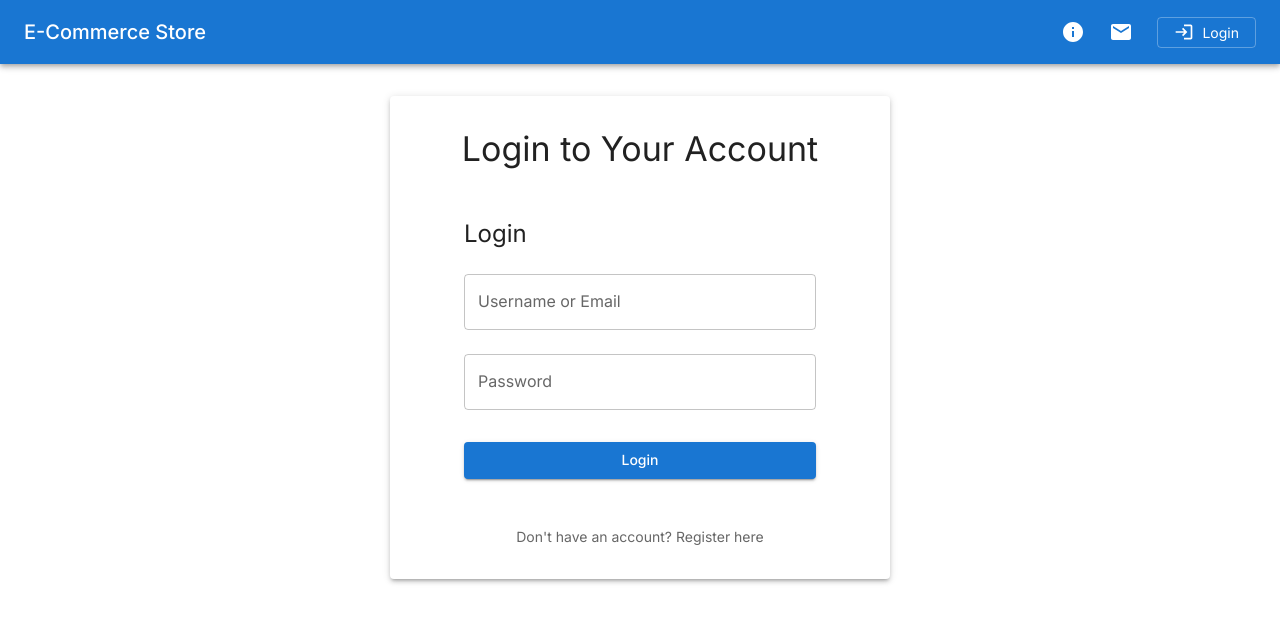
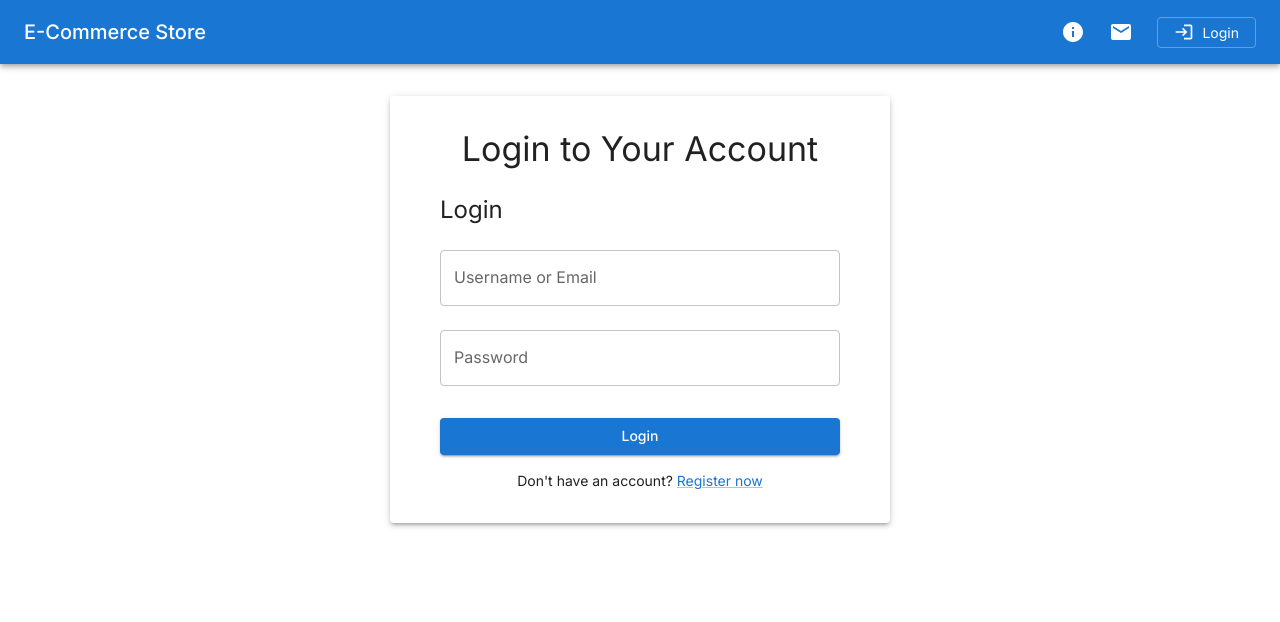
Before and after one commit to mohamedadel1994825/beshara-task, a Next.js app: page /login in a window 1280 px wide. Shown: the top 622 px of the page. Built offline with nearby package versions, Linux system fonts and the light colour scheme; no server answers.

Commit message:
handle register and login api

```diff
--- a/src/app/login/page.tsx
+++ b/src/app/login/page.tsx
@@ -21,14 +21,7 @@ const LoginPage = () => {
 
         <LoginForm onSuccess={handleLoginSuccess} />
 
-        <Box sx={{ mt: 3, textAlign: "center" }}>
-          <Typography variant="body2" color="text.secondary">
-            Don't have an account?{" "}
-            <Link href="/register" style={{ color: "primary.main" }}>
-              Register here
-            </Link>
-          </Typography>
-        </Box>
+
       </Paper>
     </Box>
   );
--- a/src/components/auth/LoginForm.tsx
+++ b/src/components/auth/LoginForm.tsx
@@ -1,17 +1,26 @@
-import { login, useLoginMutation } from "@/features/auth/authSlice";
+import { login } from "@/features/auth/authSlice";
 import { yupResolver } from "@hookform/resolvers/yup";
 import {
   Alert,
   Box,
   Button,
   CircularProgress,
+  Link as MuiLink,
   TextField,
   Typography,
 } from "@mui/material";
+import Link from "next/link";
 import { useState } from "react";
 import { useForm } from "react-hook-form";
 import { useDispatch } from "react-redux";
 import * as yup from "yup";
+import { User } from "../auth/RegistrationForm";
+
+// Define login form data type
+interface LoginFormData {
+  username: string;
+  password: string;
+}
 
 const schema = yup.object().shape({
   username: yup.string().required("Username or email is required"),
@@ -25,37 +34,78 @@ interface LoginFormProps {
 const LoginForm = ({ onSuccess }: LoginFormProps) => {
   const dispatch = useDispatch();
   const [loginError, setLoginError] = useState<string | null>(null);
-  const [loginUser, { isLoading }] = useLoginMutation();
+  const [isUserNotRegistered, setIsUserNotRegistered] = useState(false);
+  const [isLoading, setIsLoading] = useState(false);
 
   const {
     register,
     handleSubmit,
     formState: { errors },
-  } = useForm({
+  } = useForm<LoginFormData>({
     resolver: yupResolver(schema),
   });
 
-  const onSubmit = async (data: any) => {
+  const onSubmit = async (data: LoginFormData) => {
+    setIsLoading(true);
+    setLoginError(null);
+    setIsUserNotRegistered(false);
+
     try {
-      setLoginError(null);
-      // In a real application, you would use the API endpoint
-      // For demo purposes, we'll simulate a successful login
-      // const response = await loginUser(data).unwrap();
+      // Get registered users from localStorage
+      const storedUsers = localStorage.getItem("registered_users");
 
-      // Simulate successful login with mock user data
-      const userData = {
-        firstName: "Demo",
-        lastName: "User",
-        username: data.username,
-        email: "demo@example.com",
+      if (!storedUsers) {
+        setIsUserNotRegistered(true);
+        setLoginError("No registered users found. Please register first.");
+        setIsLoading(false);
+        return;
+      }
+
+      const users: User[] = JSON.parse(storedUsers);
+
+      // Check if user exists by username or email
+      const user = users.find(
+        (u) => u.username === data.username || u.email === data.username
+      );
+
+      if (!user) {
+        setIsUserNotRegistered(true);
+        setLoginError("User not registered. Please create an account first.");
+        setIsLoading(false);
+        return;
+      }
+
+      // Check password
+      if (user.password !== data.password) {
+        setLoginError(
+          "Invalid credentials. Please check your username and password."
+        );
+        setIsLoading(false);
+        return;
+      }
+
+      // Successful login - create user data for Redux without password
+      const userForLogin = {
+        firstName: user.firstName,
+        lastName: user.lastName || "",
+        username: user.username,
+        email: user.email,
       };
 
-      dispatch(login(userData));
+      // Dispatch login action
+      dispatch(login(userForLogin));
+
+      // Save login state to session
+      sessionStorage.setItem("isLoggedIn", "true");
+      sessionStorage.setItem("currentUser", JSON.stringify(userForLogin));
+
+      console.log("User logged in successfully:", user.username);
+      setIsLoading(false);
       onSuccess();
-    } catch (error: any) {
-      setLoginError(
-        error?.data?.message || "Login failed. Please check your credentials."
-      );
+    } catch (error) {
+      console.error("Login error:", error);
+      setLoginError("Login failed. Please try again.");
+      setIsLoading(false);
     }
   };
 
@@ -63,14 +113,26 @@ const LoginForm = ({ onSuccess }: LoginFormProps) => {
     <Box
       component="form"
       onSubmit={handleSubmit(onSubmit)}
-      sx={{ maxWidth: 400, mx: "auto", p: 3 }}
+      sx={{ maxWidth: 400, mx: "auto" }}
     >
       <Typography variant="h5" gutterBottom>
         Login
       </Typography>
 
       {loginError && (
-        <Alert severity="error" sx={{ mb: 2 }}>
+        <Alert
+          severity="error"
+          sx={{ mb: 2 }}
+          action={
+            isUserNotRegistered && (
+              <Link href="/register" passHref>
+                <MuiLink component="button" variant="body2" color="inherit">
+                  Register
+                </MuiLink>
+              </Link>
+            )
+          }
+        >
           {loginError}
         </Alert>
       )}
@@ -104,6 +166,17 @@ const LoginForm = ({ onSuccess }: LoginFormProps) => {
       >
         {isLoading ? <CircularProgress size={24} /> : "Login"}
       </Button>
+
+      <Box sx={{ mt: 2, textAlign: "center" }}>
+        <Typography variant="body2">
+          Don&apos;t have an account?{" "}
+          <Link href="/register" passHref>
+            <MuiLink component="span" sx={{ cursor: "pointer" }}>
+              Register now
+            </MuiLink>
+          </Link>
+        </Typography>
+      </Box>
     </Box>
   );
 };
--- a/src/components/auth/RegistrationForm.tsx
+++ b/src/components/auth/RegistrationForm.tsx
@@ -1,9 +1,37 @@
 import { login } from "@/features/auth/authSlice";
 import { yupResolver } from "@hookform/resolvers/yup";
-import { Box, Button, TextField, Typography } from "@mui/material";
+import {
+  Alert,
+  Box,
+  Button,
+  CircularProgress,
+  TextField,
+  Typography,
+} from "@mui/material";
+import { useState } from "react";
 import { useForm } from "react-hook-form";
 import { useDispatch } from "react-redux";
 import * as yup from "yup";
+
+// Define user interface with optional fields
+export interface User {
+  firstName: string;
+  lastName: string | undefined;
+  username: string;
+  password: string;
+  email: string;
+  address?: string;
+}
+
+// Define the form data type
+export type RegisterFormData = {
+  firstName: string;
+  lastName?: string;
+  username: string;
+  password: string;
+  email: string;
+  address?: string;
+};
 
 const schema = yup.object().shape({
   firstName: yup.string().required("First name is required"),
@@ -32,19 +60,84 @@ interface RegistrationFormProps {
 
 const RegistrationForm = ({ onSuccess }: RegistrationFormProps) => {
   const dispatch = useDispatch();
+  const [isLoading, setIsLoading] = useState(false);
+  const [registrationError, setRegistrationError] = useState<string | null>(
+    null
+  );
+
   const {
     register,
     handleSubmit,
     formState: { errors },
-  } = useForm({
+  } = useForm<RegisterFormData>({
     resolver: yupResolver(schema),
   });
 
-  const onSubmit = (data: any) => {
-    // In a real application, you would send this data to your backend
-    // For now, we'll just dispatch the login action
-    dispatch(login(data));
-    onSuccess();
+  const onSubmit = (formData: RegisterFormData) => {
+    setIsLoading(true);
+    setRegistrationError(null);
+
+    try {
+      // Check if username or email already exists
+      const existingUsers = localStorage.getItem("registered_users");
+      const users: User[] = existingUsers ? JSON.parse(existingUsers) : [];
+
+      const usernameExists = users.some(
+        (user) => user.username === formData.username
+      );
+      if (usernameExists) {
+        setRegistrationError(
+          "Username already exists. Please choose another one."
+        );
+        setIsLoading(false);
+        return;
+      }
+
+      const emailExists = users.some((user) => user.email === formData.email);
+      if (emailExists) {
+        setRegistrationError(
+          "Email already exists. Please use another email or login."
+        );
+        setIsLoading(false);
+        return;
+      }
+
+      // Create user object from form data
+      const userData: User = {
+        firstName: formData.firstName,
+        lastName: formData.lastName || undefined,
+        username: formData.username,
+        password: formData.password,
+        email: formData.email,
+        address: formData.address,
+      };
+
+      // Add the new user to localStorage
+      users.push(userData);
+      localStorage.setItem("registered_users", JSON.stringify(users));
+
+      // Log the user in
+      const userForLogin = {
+        firstName: userData.firstName,
+        lastName: userData.lastName || "",
+        username: userData.username,
+        email: userData.email,
+      };
+
+      dispatch(login(userForLogin));
+
+      // Set session data
+      sessionStorage.setItem("isLoggedIn", "true");
+      sessionStorage.setItem("currentUser", JSON.stringify(userForLogin));
+
+      console.log("User registered successfully:", userData.username);
+      setIsLoading(false);
+      onSuccess();
+    } catch (error) {
+      console.error("Registration error:", error);
+      setRegistrationError("Registration failed. Please try again.");
+      setIsLoading(false);
+    }
   };
 
   return (
@@ -56,6 +149,12 @@ const RegistrationForm = ({ onSuccess }: RegistrationFormProps) => {
       <Typography variant="h5" gutterBottom>
         Register
       </Typography>
+
+      {registrationError && (
+        <Alert severity="error" sx={{ mb: 2 }}>
+          {registrationError}
+        </Alert>
+      )}
 
       <TextField
         fullWidth
@@ -118,9 +217,10 @@ const RegistrationForm = ({ onSuccess }: RegistrationFormProps) => {
         variant="contained"
         color="primary"
         fullWidth
+        disabled={isLoading}
         sx={{ mt: 3 }}
       >
-        Register
+        {isLoading ? <CircularProgress size={24} /> : "Register"}
       </Button>
     </Box>
   );
```
